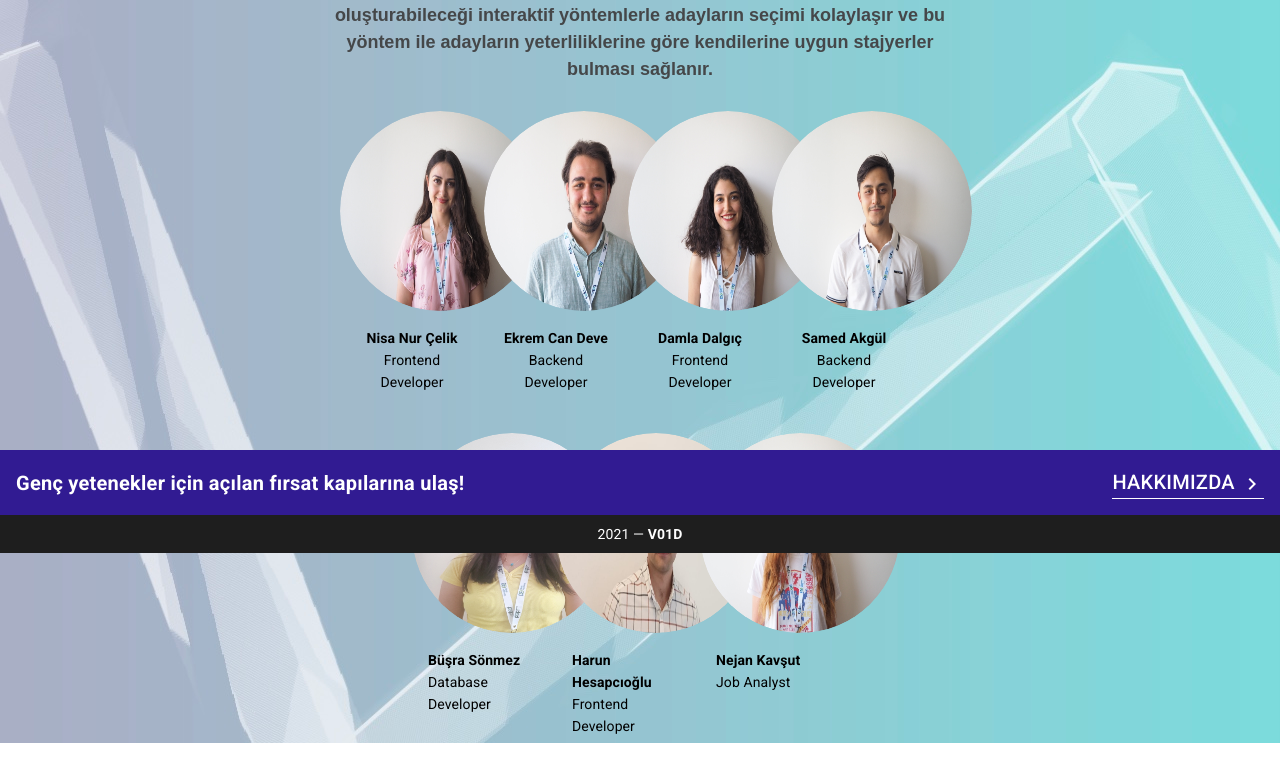
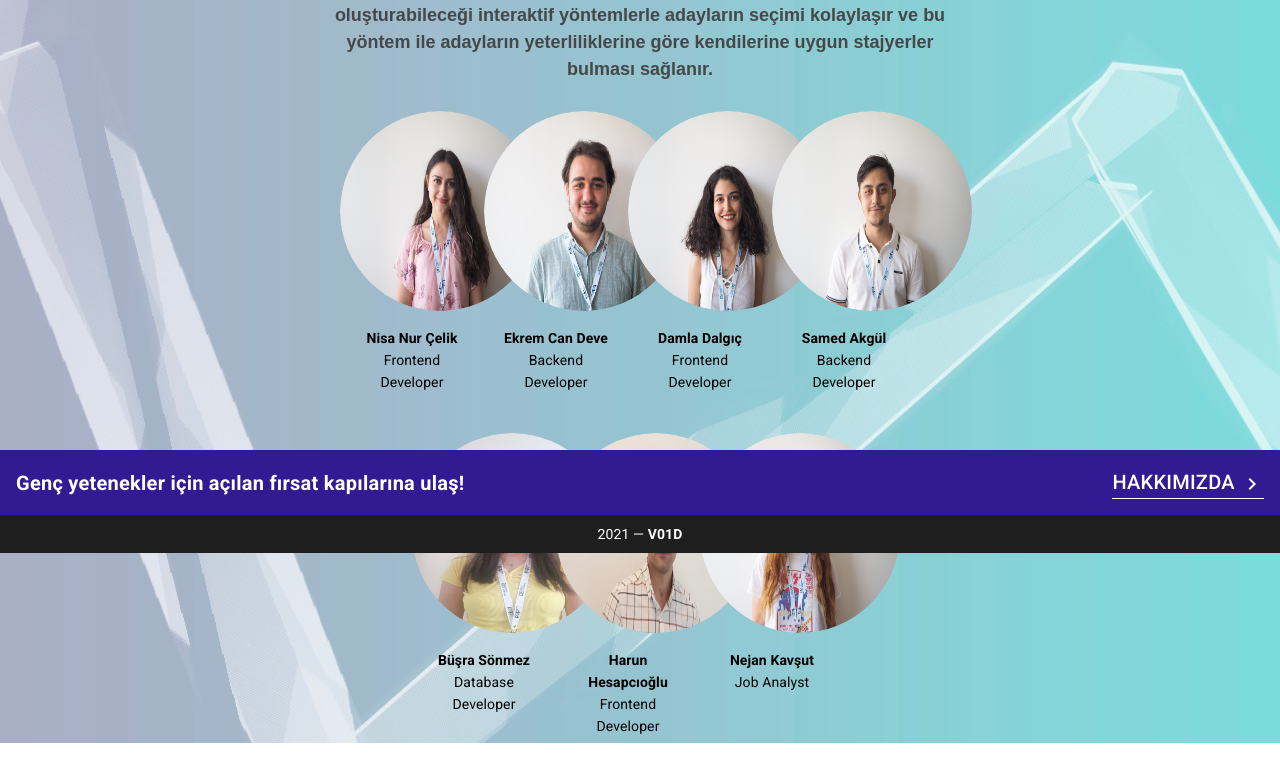
Before and after one commit to teamv01d/teamvoidfront2, a Vue app: page /#/AboutUs in a window 1280 px wide. Shown: the part 247-1028 px from the top of the page. Built offline with nearby package versions, Linux system fonts and the light colour scheme.

Commit message:
basvuranin cv sini goruntuleme eklendi.

```diff
--- a/src/components/Team.vue
+++ b/src/components/Team.vue
@@ -12,7 +12,12 @@
     </p>
 
     <v-container fluid>
-      <v-container style="height: 100%" row wrap class="text-center">
+      <v-container
+        style="height: 100%"
+        row
+        wrap
+        class="justify-center text-center"
+      >
         <v-flex xs12 sm6 md4 lg3 v-for="person in team" :key="person.name">
           <v-avatar size="200">
             <img :src="person.avatar" />
@@ -29,7 +34,12 @@
         </v-flex>
       </v-container>
 
-      <v-container style="height: 100%" row wrap class="justify-center">
+      <v-container
+        style="height: 100%"
+        row
+        wrap
+        class="justify-center text-center"
+      >
         <v-flex xs12 sm6 md4 lg3 v-for="person in team2" :key="person.name2">
           <v-avatar size="200">
             <img :src="person.avatar2" />
--- a/src/views/CompanyApplicants.vue
+++ b/src/views/CompanyApplicants.vue
@@ -83,7 +83,14 @@
                       </p>
                       <p><u>Bölüm:</u> {{ item.faculty }}</p>
                       <p><u>Hakkında:</u> {{ item.about }}</p>
-                      <v-btn color="#02c3bd" dark large> ÖZGEÇMİŞ İNDİR</v-btn>
+
+                      <v-btn
+                        color="#02c3bd"
+                        dark
+                        large
+                        @click="openCV(item.cvUrl)"
+                        >ÖZGEÇMİŞ İNDİR</v-btn
+                      >
                     </li>
                   </div>
                 </v-card-text>
@@ -111,6 +118,7 @@ export default {
       applicantsList: [],
       solvedInfo: "Yetenek testi çözüldü....",
       unsolvedInfo: "Yetenek testi çözülmedi....",
+      cvUrl: "",
     };
   },
   created() {
@@ -130,6 +138,10 @@ export default {
         })
         .catch((e) => console.log(e));
     },
+    openCV(value) {
+      window.open(value);
+      console.log(value);
+    },
   },
 };
 </script>
```
